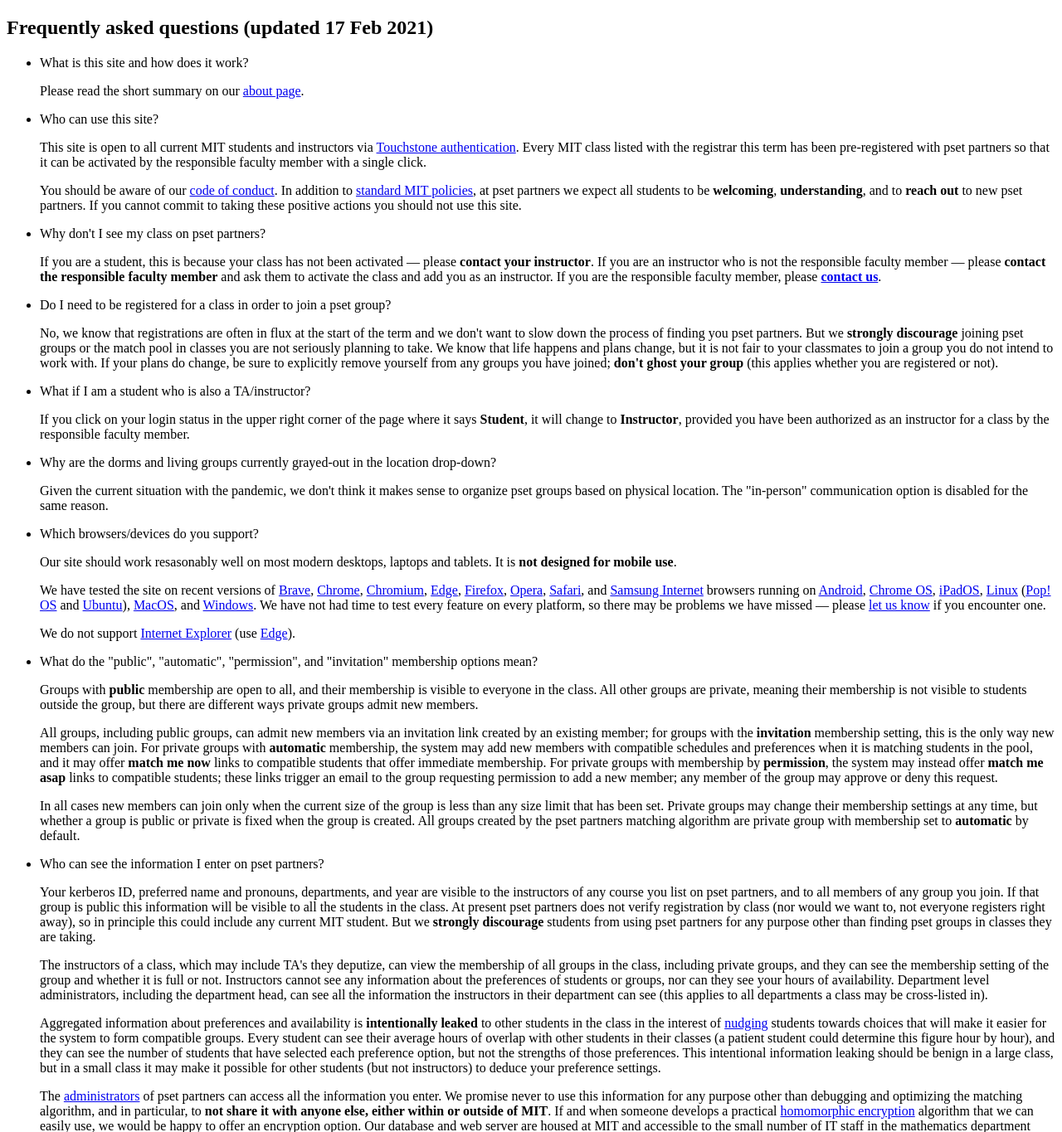
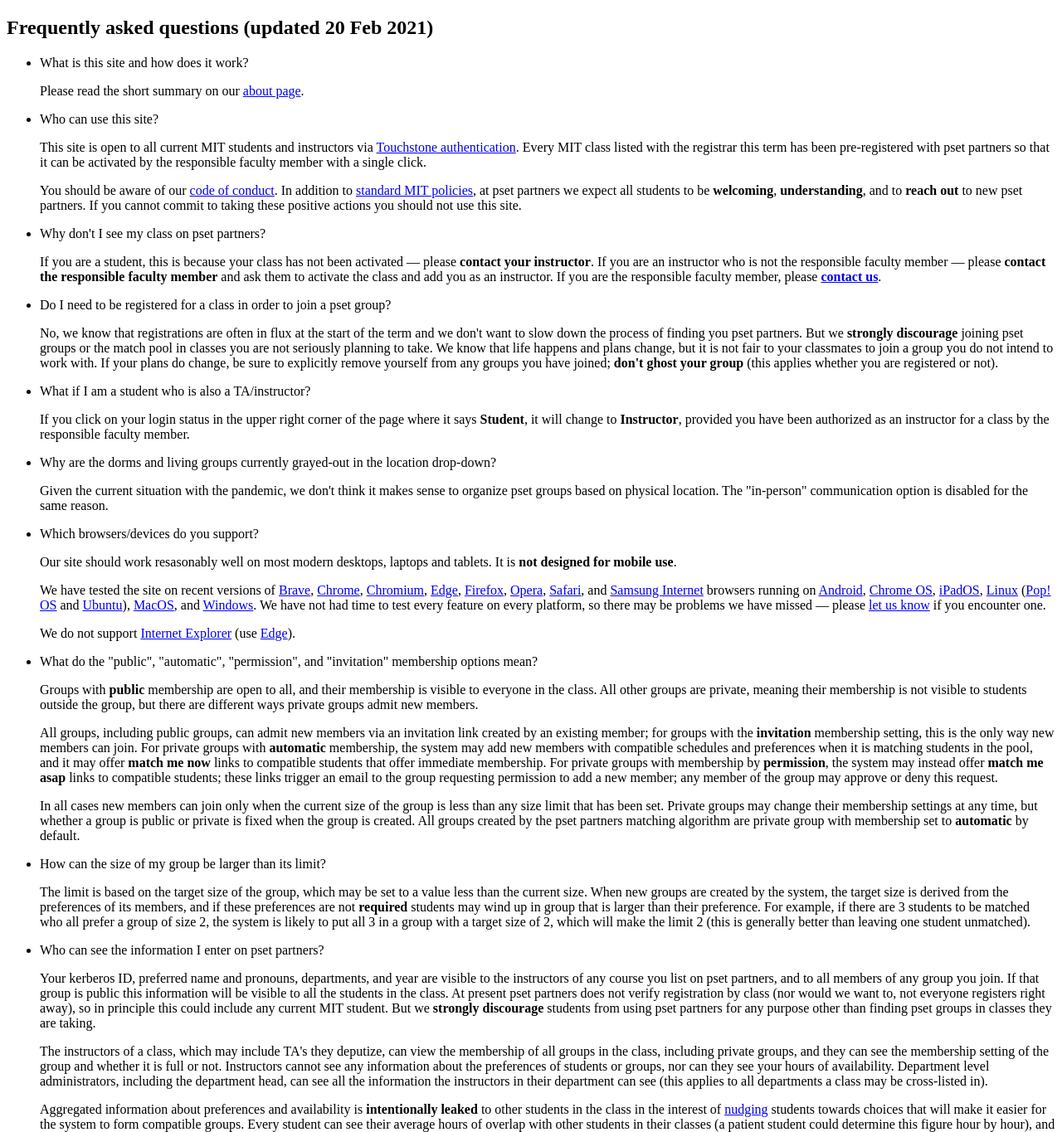
Before and after one commit to AndrewVSutherland/psetpartners, a Python web app: template psetpartners/templates/faq.html in a window 1280 px wide. Shown: the part 88-1453 px from the top of the page at 83% size. Run offline with Jinja, Linux system fonts and the light colour scheme; the template is opened without the code that fills it, so the values that code supplies are empty.

Commit message:
faq update

```diff
--- a/psetpartners/templates/faq.html
+++ b/psetpartners/templates/faq.html
@@ -3,7 +3,7 @@
 
 <div class="text_content auto">
 
-  <h2>Frequently asked questions (updated 17 Feb 2021)</h2>
+  <h2>Frequently asked questions (updated 20 Feb 2021)</h2>
 
  <ul class="faq">
     <li>
@@ -69,6 +69,12 @@
       </p>
     </li>
     <li>
+      How can the size of my group be larger than its limit?
+      <p>
+        The limit is based on the target size of the group, which may be set to a value less than the current size.  When new groups are created by the system, the target size is derived from the preferences of its members, and if these preferences are not <b>required</b> students may wind up in group that is larger than their preference.  For example, if there are 3 students to be matched who all prefer a group of size 2, the system is likely to put all 3 in a group with a target size of 2, which will make the limit 2 (this is generally better than leaving one student unmatched).
+      </p>
+    </li>
+    <li>
       Who can see the information I enter on pset partners?
       <p>
         Your kerberos ID, preferred name and pronouns, departments, and year are visible to the instructors of any course you list on pset partners, and to all members of any group you join.  If that group is public this information will be visible to all the students in the class.  At present pset partners does not verify registration by class (nor would we want to, not everyone registers right away), so in principle this could include any current MIT student. But we <b>strongly discourage</b> students from using pset partners for any purpose other than finding pset groups in classes they are taking.
```
